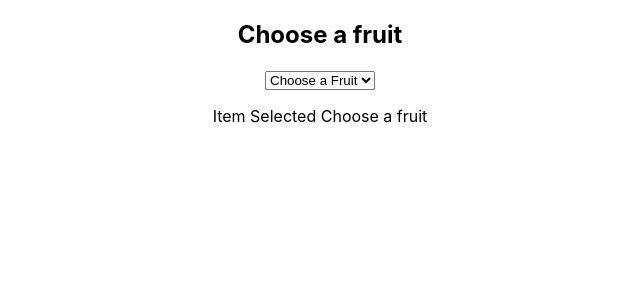
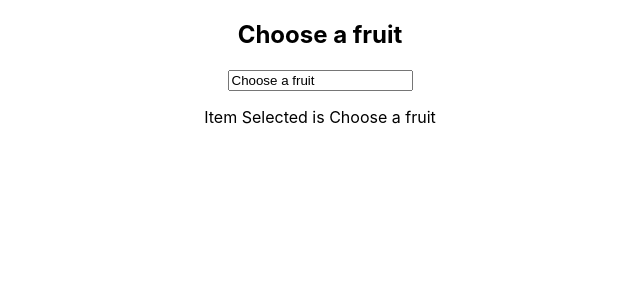
Before and after one commit to divyamuvi89/microsoft-compo-box, a React (Create React App) app: page / in a window 1280 px wide. Shown: the top 300 px of the page, without its empty margins (320-960 px from the left). Built offline with nearby package versions, Linux system fonts and the light colour scheme.

Commit message:
Changed to datalist instead of select option.

```diff
--- a/src/FruitSelection.tsx
+++ b/src/FruitSelection.tsx
@@ -8,31 +8,42 @@ interface FruitSelectionState{
 }
 const fruits =['Apple', 'Orange', 'Banana', 'Grape','Kiwi','Mango', 'Pear','Pineapple' ];
 const FruitSelection:React.FC = () => {
+    const [searchTerm, setsearchTerm] = useState<string>('');
     const [selectedFruit, setselectedFruit] = useState<string>('Choose a fruit');
-   /* const handleSelect = (fruit:string) =>{
+   const handleSelect = (fruit:string) =>{
         setselectedFruit(fruit);
+        setsearchTerm(''); //clear the search term when an item is selected
     };
-    const filterFruits = (input:string):string[] => {
-        return fruits.filter((fruit) =>
-        fruit.includes(input));
+    const filterFruits = fruits.filter((fruit) => {
+        if(!searchTerm){
+            return true;
 
-    };*/
+        }
+        return fruit.includes(searchTerm);
 
-    const handleChange = (e:React.ChangeEvent<HTMLSelectElement>) => {
+    })
+
+    const handleChange = (e:React.ChangeEvent<HTMLInputElement>) => {
         setselectedFruit(e.target.value);
     };
 
     return(
         <div>
             <h2>Choose a fruit </h2>
-            <select value={selectedFruit} onChange={handleChange}>
-                <option value="Choose a fruit">Choose a Fruit</option>
-                {fruits.map((fruit) => (
-                    <option key={fruit} value={fruit}>{fruit}</option>
-                ))}
+            <input
+            type = "text"
+            placeholder="Search for a fruit ..."
+            list="fruits"
+            value={selectedFruit}
+            onChange={handleChange}
+            />
+            <datalist id="fruits">
+            {fruits.map((fruit) => (
+                <option key={fruit} value={fruit} />
+            ))}
+            </datalist>
+            {selectedFruit && <p>Item Selected is {selectedFruit}</p>}
 
-            </select>
-           {selectedFruit ! == 'Choose a fruit' && <p>Item Selected {selectedFruit}</p>}
         </div>
     );
 };
```
